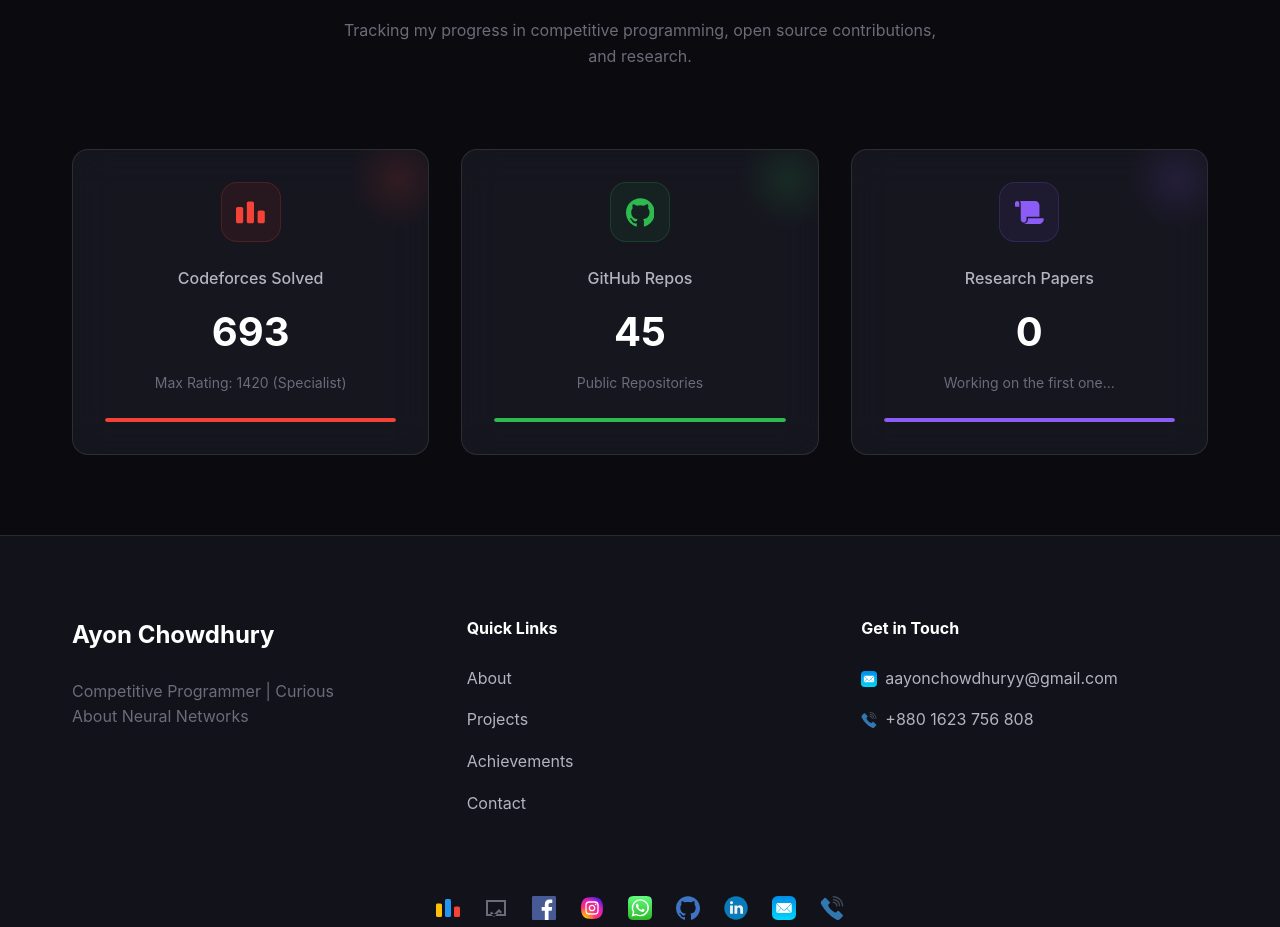
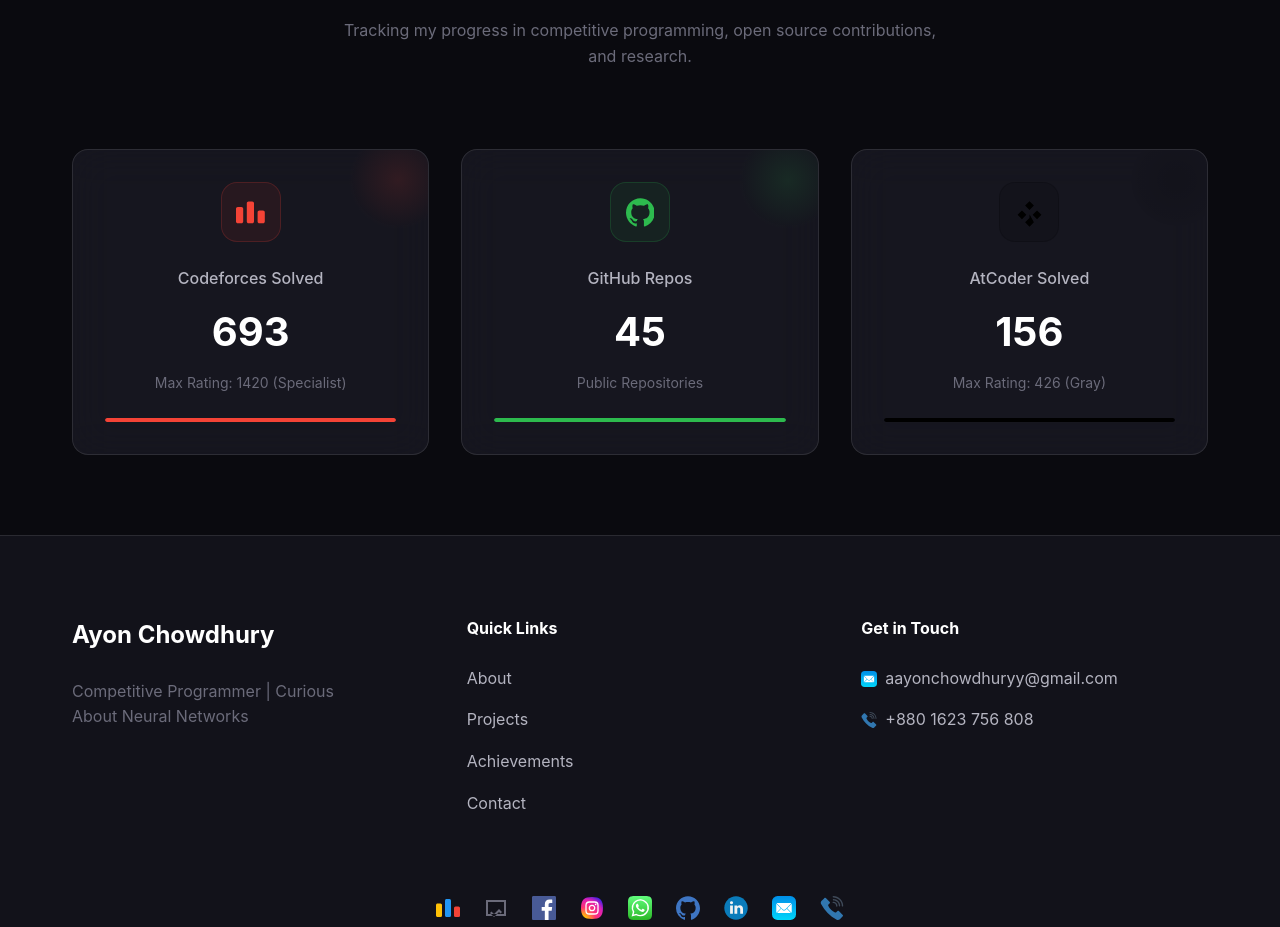
Before and after one commit to ayonizm/My-Portfolio, a React (Vite) app: page / in a window 1280 px wide. Shown: the part 1900-2827 px from the top of the page. Built offline with nearby package versions, Linux system fonts and the light colour scheme; no server answers; the database is empty.

Commit message:
Add AtCoder stats integration

```diff
--- a/src/sections/CpAnalysis.jsx
+++ b/src/sections/CpAnalysis.jsx
@@ -2,6 +2,7 @@ import { motion } from 'framer-motion';
 import { SiCodeforces, SiGithub } from 'react-icons/si';
 import { FaScroll } from 'react-icons/fa';
 import { useEffect, useState } from 'react';
+import atcoderIcon from '../assets/atcoder.svg';
 
 const StatCard = ({ title, value, icon: Icon, subtext, color, delay, type }) => {
     return (
@@ -113,6 +114,7 @@ const CpAnalysis = () => {
     // Initialize with null so we can show loading '...' until data arrives or fallback triggers
     const [cfStats, setCfStats] = useState({ solved: null, rating: '...', rank: '...' });
     const [ghStats, setGhStats] = useState({ repos: null, desc: 'Fetching...' });
+    const [acStats, setAcStats] = useState({ solved: null, rating: '...', rank: '...' });
 
     useEffect(() => {
         // Fetch Codeforces Data
@@ -181,8 +183,58 @@ const CpAnalysis = () => {
             }
         };
 
+        // Fetch AtCoder Data
+        const fetchAcData = async () => {
+            try {
+                // Fetch User Info for Rating
+                // https://kenkoooo.com/atcoder/atcoder-api/v2/user_info?user=ayon6594
+                const infoRes = await fetch('https://kenkoooo.com/atcoder/atcoder-api/v2/user_info?user=ayon6594');
+                const infoData = await infoRes.json();
+
+                // Fetch Submissions for Solved Count
+                // https://kenkoooo.com/atcoder/atcoder-api/v3/user/submissions?user=ayon6594&from_second=0
+                const subRes = await fetch('https://kenkoooo.com/atcoder/atcoder-api/v3/user/submissions?user=ayon6594&from_second=0');
+                const subData = await subRes.json();
+
+                if (infoData && Array.isArray(subData)) {
+                    // Calculate unique ACs
+                    const uniqueAc = new Set();
+                    subData.forEach(sub => {
+                        if (sub.result === 'AC') {
+                            uniqueAc.add(sub.problem_id);
+                        }
+                    });
+
+                    // Determine Rank Color/Name simply based on rating if needed, or just show rating
+                    // AtCoder Ranks: <400 Gray, <800 Brown, <1200 Green, <1600 Cyan, <2000 Blue, <2400 Yellow, <2800 Orange, Red
+                    const rating = infoData.rating || 0;
+                    let rank = 'Unrated';
+                    if (rating > 0) {
+                        if (rating < 400) rank = 'Gray';
+                        else if (rating < 800) rank = 'Brown';
+                        else if (rating < 1200) rank = 'Green';
+                        else if (rating < 1600) rank = 'Cyan';
+                        else if (rating < 2000) rank = 'Blue';
+                        else if (rating < 2400) rank = 'Yellow';
+                        else if (rating < 2800) rank = 'Orange';
+                        else rank = 'Red';
+                    }
+
+                    setAcStats({
+                        solved: uniqueAc.size,
+                        rating: rating,
+                        rank: rank
+                    });
+                }
+            } catch (error) {
+                console.error("Failed to fetch AtCoder data:", error);
+                setAcStats({ solved: 156, rating: 426, rank: 'Gray' }); // Fallback
+            }
+        };
+
         fetchCfData();
         fetchGhData();
+        fetchAcData();
     }, []);
 
     return (
@@ -240,13 +292,13 @@ const CpAnalysis = () => {
                         type="commits"
                     />
                     <StatCard
-                        title="Research Papers"
-                        value="0"
-                        icon={FaScroll}
-                        subtext="Working on the first one..."
-                        color="#8b5cf6" // Purple
+                        title="AtCoder Solved"
+                        value={acStats.solved}
+                        icon={() => <img src={atcoderIcon} alt="AtCoder" style={{ width: '1em', height: '1em' }} />}
+                        subtext={`Max Rating: ${acStats.rating} (${acStats.rank})`}
+                        color="#000000" // AtCoder Black
                         delay={0.3}
-                        type="research"
+                        type="problems"
                     />
                 </div>
             </div>
```
Also changed, not shown: src/assets/atcoder.svg (added).
